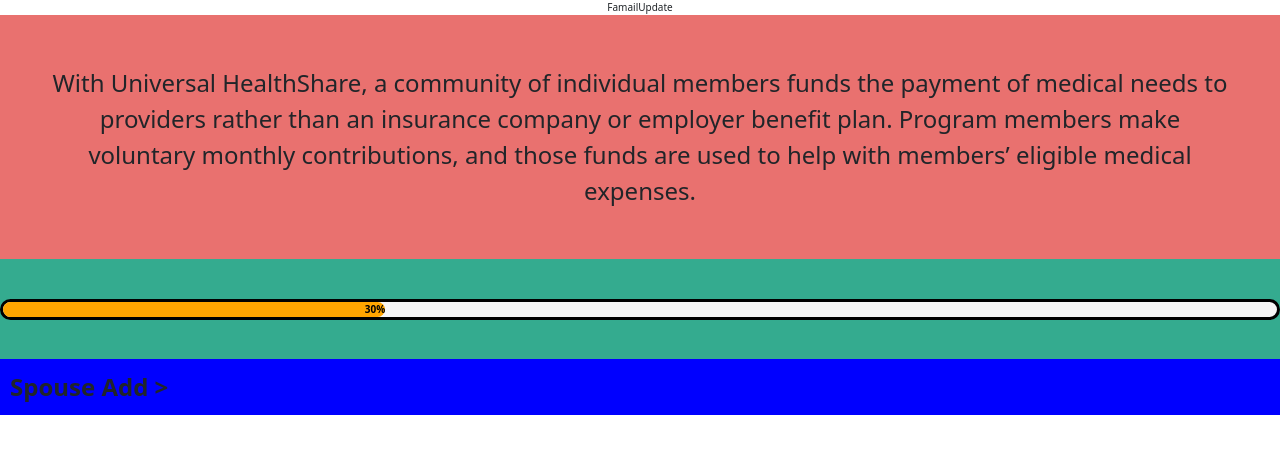
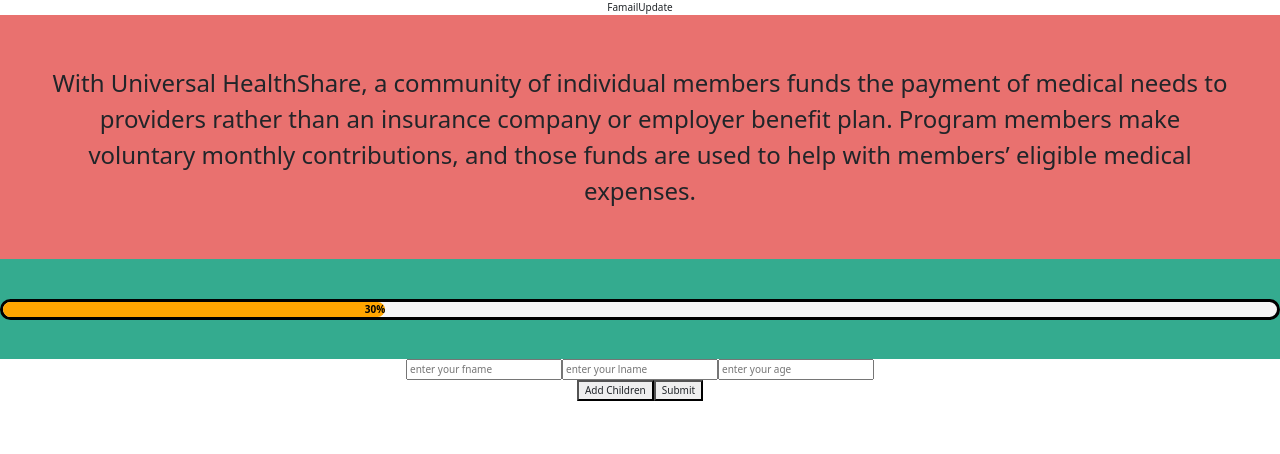
Before and after one commit to Ankitj047/UHS_Practice, a React (Create React App) app: page /familyupdate in a window 1280 px wide. Shown: the top 454 px of the page. Built offline with nearby package versions, Linux system fonts and the light colour scheme; data requests are answered from the project's data file.

Commit message:
dynamic childs successfully added

```diff
--- a/src/MemberLogin/FamailUpdate.js
+++ b/src/MemberLogin/FamailUpdate.js
@@ -2,12 +2,32 @@
 import Progressbar from "./Progressbar";
 import { useParams } from "react-router-dom";
 import Commoncomponent from "./Commoncomponent";
+
 export default function FamailUpdate() {
   const [spouseadd, setSpouseadd] = useState(false);
+  const [formValues, setFormValues] = useState([
+    { fname: "", lname: "", age: "" },
+  ]);
 
-const handlesubmit = () => {
-  console.log("called")
-}
+  const handlesubmit = (e) => {
+    e.preventDefault();
+    console.log(formValues, "formValues");
+  };
+
+  const handleChange = (i, e) => {
+    let newformvalues = [...formValues];
+    formValues[i][e.target.name] = e.target.value;
+    console.log(formValues[i]);
+    setFormValues(newformvalues);
+  };
+  const removethisfield = (i) => {
+    let newformvalues = [...formValues];
+    newformvalues.splice(i, 1);
+    setFormValues(newformvalues);
+  };
+  const addformField = (e) => {
+    setFormValues([...formValues, { fname: "", lname: "", age: "" }]);
+  };
   return (
     <>
       <div>FamailUpdate</div>
@@ -16,24 +36,39 @@
       </div>
       <Progressbar bgcolor="orange" progress="30" height={30} />
       <form onSubmit={handlesubmit}>
-        <div className="family-container">
-          <div className="spouseheader"><div onClick={()=>setSpouseadd(!spouseadd)}>{spouseadd ? "Spouse Add ^" : "Spouse Add >"} </div></div>
-        { spouseadd && <div className="family-container-inside">
-            <div className="container">
-              <div className="row">
-                <div className="col-sm">
-                  <input placeholder="Plesse Enter Spouse First Name" />
-                </div>
-                <div className="col-sm">
-                  <input placeholder="Plesse Enter Spouse Last Name" />
-                </div>
-                <div className="col-sm">
-                  <input placeholder="Plesse Enter Spouse Age" />
-                </div>
-              </div>
-        <button type="submit">Submit</button>
-            </div>
-          </div>}
+        {formValues.map((item, index) => (
+          <div key={index}>
+            <input
+              type="text"
+              name="fname"
+              placeholder="enter your fname"
+              value={item.fname || ""}
+              onChange={(e) => handleChange(index, e)}
+            />
+            <input
+            type="text"
+            name="lname"
+            placeholder="enter your lname"
+            value={item.lname || ""}
+            onChange={(e) => handleChange(index, e)}
+            />
+            <input
+              type="text"
+              name="age"
+              placeholder="enter your age"
+              value={item.age || ""}
+              onChange={(e) => handleChange(index,e)}
+            />
+            {index ? (
+              <button onClick={() => removethisfield(index)}>Rmove</button>
+            ) : null}
+          </div>
+        ))}
+        <div>
+          <button type="button" onClick={() => addformField()}>
+            Add Children
+          </button>
+          <button type="submit">Submit</button>
         </div>
       </form>
     </>
```
Also changed, not shown: src/MemberLogin/UserUpdate.js (line endings or trailing spaces).
